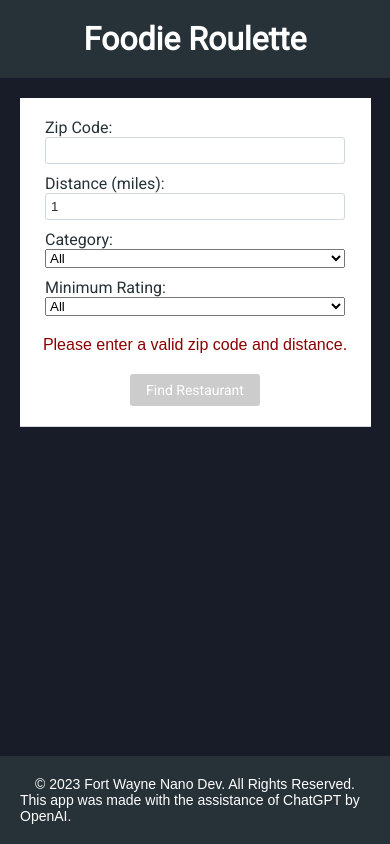
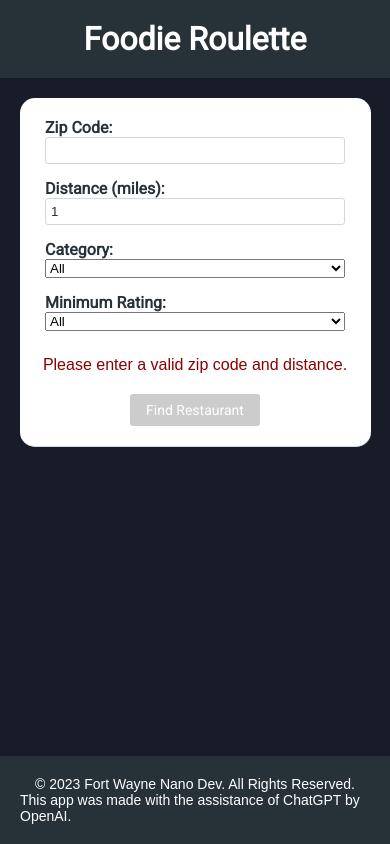
Before and after one commit to jrthartwig/random-restaurant-finder, a React (Create React App) app: page / in a window 390 px wide. Built offline with nearby package versions, Linux system fonts and the light colour scheme.

Commit message:
feat: styling

```diff
--- a/src/App.css
+++ b/src/App.css
@@ -49,6 +49,8 @@ label {
   flex-direction: column;
   width: 100%;
   max-width: 300px;
+  font-weight: bold;
+  margin-bottom: 5px;
 }
 
 input {
@@ -137,6 +139,7 @@ footer p {
     width: 90%;
     margin-left: auto;
     margin-right: auto;
+    border-radius: 15px;
   }
 
   label {
```
